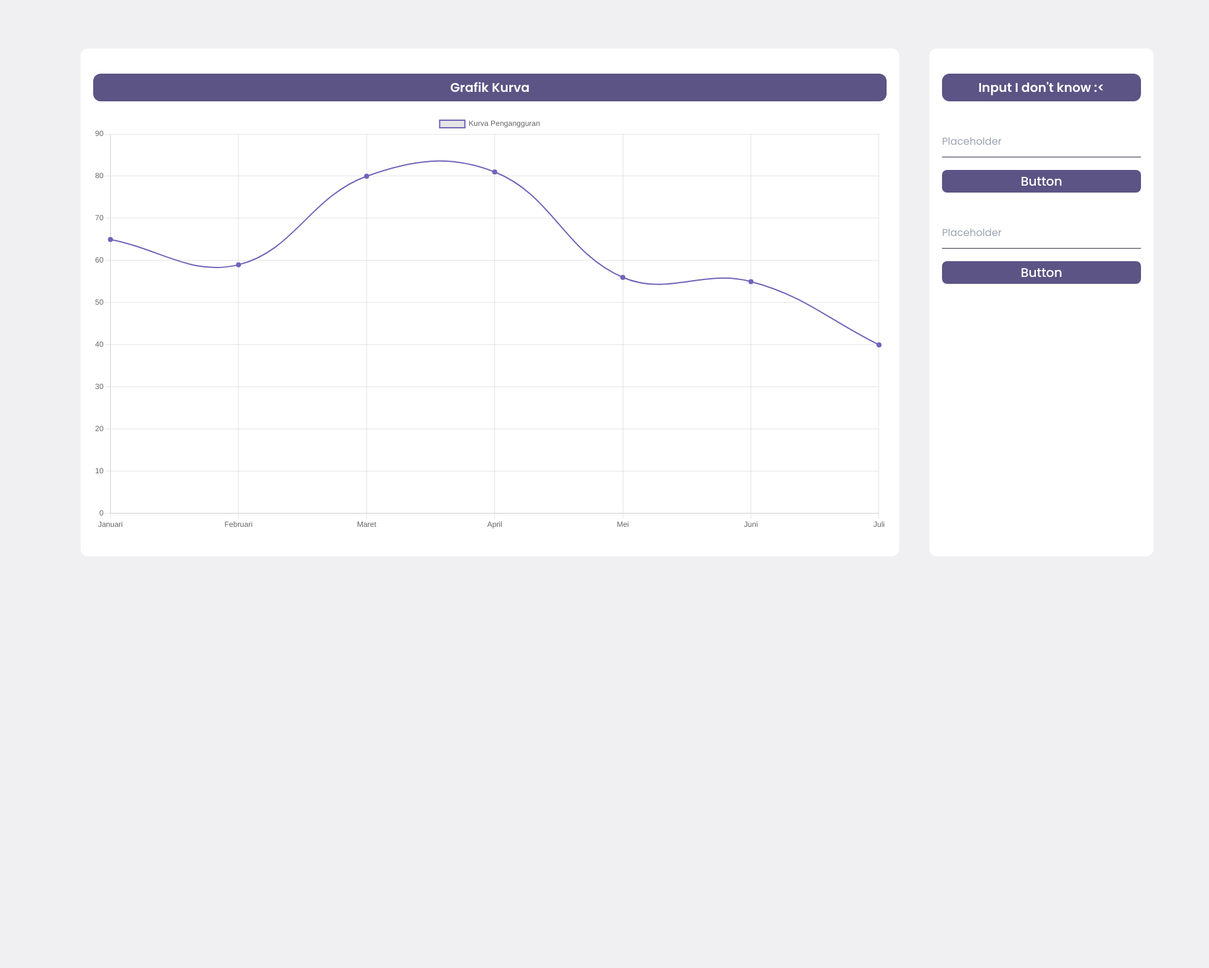
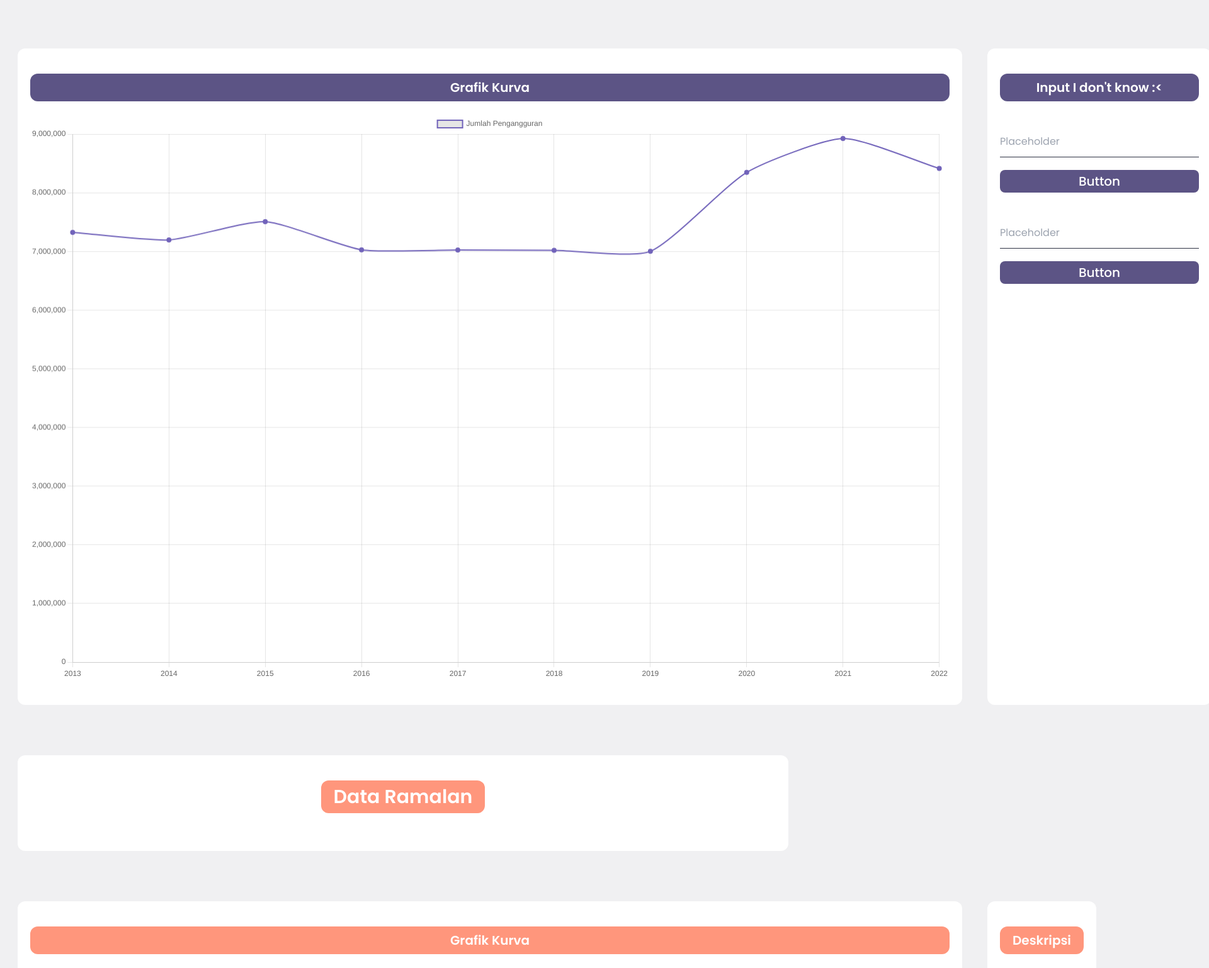
Before and after one commit to Crazykelv/Visualisasi-Prediksi-Pengangguran-Terbuka-Berdasarkan-Umur, a website: page index.html in a window 1280 px wide. Shown: the part 363-1901 px from the top of the page at 63% size, 1920 px wide, since content can reach past the window. Before the commit the page ends 1295 px from the top, so only its background shows below. Drawn offline with nearby package versions, Linux system fonts and the light colour scheme; no server answers.

Commit message:
visualisasi progres 2

```diff
--- a/index.html
+++ b/index.html
@@ -8,25 +8,25 @@
     <script src="https://cdn.jsdelivr.net/npm/chart.js"></script>
     <style>
         @import url('https://fonts.googleapis.com/css2?family=Poppins:ital,wght@0,100;0,200;0,300;0,400;0,500;0,600;0,700;0,800;0,900;1,100;1,200;1,300;1,400;1,500;1,600;1,700;1,800;1,900&display=swap');
+        html{
+        scroll-behavior: smooth;
+        }
         *{
             font-family: "Poppins", sans-serif;
         }
+
         </style>
 </head>
 <body class="bg-[#F0F0F2]">
-    <!-- <div>
-        <span>Data Ramalan</span>
-        <table id="DataRamalan" border="1"></table>
-    </div> -->
+    <div class="mx-7 my-12">
+        <section id="past">
+        <!-- SECTION NAVBAR -->
+    <div class="flex sticky top-20 justify-between px-20 py-5 bg-[#7163BA] text-white font-medium text-2xl rounded-2xl shadow-2xl">
+        <a href="#" class="bg-[#5C5485] px-3 py-1 rounded-md">Peramalan Angka Pengangguran</a>
+        <div class="flex gap-10">
+            <a href="#past" class="bg-[#5C5485] px-3 py-1 rounded-md">Past</a>
+            <a href="#current" class="bg-[#5C5485] px-3 py-1 rounded-md">Current</a>
 
-    <div class="mx-32 my-12">
-
-        <!-- SECTION NAVBAR -->
-    <div class="flex justify-between px-20 py-5 bg-[#7163BA] text-white font-medium text-2xl rounded-2xl shadow-2xl">
-        <h1 class="bg-[#5C5485] px-3 py-1 rounded-md">Peramalan Angka Pengangguran</h1>
-        <div class="flex gap-10">
-            <button class="bg-[#5C5485] px-3 py-1 rounded-md">Current</button>
-            <button class="bg-[#5C5485] px-3 py-1 rounded-md">Past</button>
         </div>
     </div>
         <!-- SECTION NAVBAR -->
@@ -41,10 +41,10 @@
         <!-- SECTION TABLE -->
 
         <!-- SECTION KURVA dan INPUT -->
-        <div class="flex gap-12">
-            <div class="bg-white px-5 py-10 rounded-xl flex flex-col gap-5" style="max-width: 1300px; margin: 0 auto;">
+        <div class="flex gap-10">
+            <div class="bg-white px-5 py-10 rounded-xl flex flex-col gap-5" style="max-width: 1500px; margin: 0 auto;">
                 <h1 class="bg-[#5C5485] px-5 py-2 rounded-xl text-xl font-semibold text-white text-center">Grafik Kurva</h1>
-                <canvas id="myChart" width="1900" height="1000"></canvas> <!-- Area untuk grafik -->
+                <canvas id="chartPengangguran" width="2600" height="1600"></canvas> <!-- Area untuk grafik -->
             </div>
             <div class="bg-white flex flex-col items-center px-5 py-10 gap-10 rounded-xl">
                 <h1 class="bg-[#5C5485] px-5 py-2 rounded-xl text-xl font-semibold text-white text-center w-full">Input I don't know :< </h1>
@@ -61,6 +61,36 @@
             </div>
         </div>
         <!-- SECTION KURVA dan INPUT -->
+    </section>
+        <!-- PAGE 2 -->
+        <!-- PAGE 2 -->
+        <!-- PAGE 2 -->
+        <section id="current">
+    <div class="bg-white my-20 rounded-xl py-10 px-5">
+        <div class="flex flex-col items-center justify-center gap-5">
+            <h1 class="bg-[#FF967C] px-5 py-2 rounded-xl text-3xl font-semibold text-white">Data Ramalan</h1>
+            <table class="border-2 border-[#2D3142] rounded-xl" id="DataRamalan" border="1"></table>
+        </div>
+    </div>
+        <!-- SECTION TABLE -->
+
+        <!-- SECTION KURVA dan INPUT -->
+        <div class="flex gap-10">
+            <div class="bg-white px-5 py-10 rounded-xl flex flex-col gap-5" style="max-width: 1500px; margin: 0 auto;">
+                <h1 class="bg-[#FF967C] px-5 py-2 rounded-xl text-xl font-semibold text-white text-center">Grafik Kurva</h1>
+                <canvas id="chartRamalan" width="2600" height="1600"></canvas> <!-- Area untuk grafik -->
+            </div>
+            <div class="bg-white flex flex-col items-center px-5 py-10 gap-10 rounded-xl">
+                <h1 class="bg-[#FF967C] px-5 py-2 rounded-xl text-xl font-semibold text-white text-center w-full">Deskripsi</h1>
+                <div class="flex flex-col gap-10">
+                <div class="flex flex-col gap-5">
+                    <p class="text-gray-700">Lorem ipsum dolor, sit amet consectetur adipisicing elit. Veniam enim cum dolore in architecto. Aut neque modi saepe ea eligendi quod voluptatibus cupiditate error nobis accusamus rem dolore, nesciunt praesentium? Dolores fugit accusamus atque nobis, facilis quae dolor magni iste, libero aut itaque doloribus, quas sint odit modi earum aperiam.</p>
+                </div>
+            </div>
+            </div>
+        </div>
+        <!-- SECTION KURVA dan INPUT -->
+    </section>
 </div>
 
     <script src="https://cdnjs.cloudflare.com/ajax/libs/xlsx/0.16.9/xlsx.full.min.js"></script>
--- a/script.js
+++ b/script.js
@@ -1,15 +1,49 @@
 // Ini Data Pengangguran Bang
 fetch('data.xlsx')
-    .then(response => response.arrayBuffer())
-    .then(data => {
-        const workbook = XLSX.read(data, { type: 'array', borderWidth: 2 });
-        const sheetName = workbook.SheetNames[5]; // Assuming first sheet
-        const sheet = workbook.Sheets[sheetName];
-        const htmlTable = XLSX.utils.sheet_to_html(sheet);
+  .then((response) => response.arrayBuffer())
+  .then((data) => {
+    const workbook = XLSX.read(data, { type: 'array' });
+    const sheetName = workbook.SheetNames[5]; // Mengambil sheet pertama
+    const sheet = workbook.Sheets[sheetName];
+    const htmlTable = XLSX.utils.sheet_to_html(sheet);
 
-        document.getElementById('DataPengangguran').innerHTML = htmlTable;
-    })
-    .catch(error => console.error('Error fetching the file:', error));
+    // Membuat elemen div untuk manipulasi DOM
+    const tempDiv = document.createElement('div');
+    tempDiv.innerHTML = htmlTable;
+
+    // Mengatur gaya sebaris pada tabel
+    const table = tempDiv.querySelector('table');
+    if (table) {
+      table.style.border = "1px solid black"; // Border hitam pada tabel
+      table.style.width = "100%"; // Lebar penuh
+    }
+
+    // Mengatur gaya sebaris pada semua baris
+    const rows = tempDiv.querySelectorAll('tr');
+    rows.forEach((row) => {
+      row.style.borderBottom = "1px solid black"; // Border bawah hitam pada baris
+    });
+
+    // Mengatur gaya sebaris pada semua sel
+    const cells = tempDiv.querySelectorAll('td, th');
+    cells.forEach((cell) => {
+      cell.style.border = "1px solid black"; // Border hitam pada sel
+      cell.style.padding = "5px"; // Padding
+    });
+
+    // Memberi teks bold pada baris terakhir
+    const boldRows = [0, 1, 2, 13]; // Indeks baris yang ingin kita buat bold
+
+    boldRows.forEach((index) => {
+      if (rows[index]) {
+        rows[index].querySelectorAll('td, th').forEach((cell) => {
+          cell.style.fontWeight = 'bold'; // Menjadikan teks tebal
+        });
+      }
+    });    // Menyisipkan tabel yang sudah bergaya ke dalam DOM
+    document.getElementById('DataPengangguran').innerHTML = tempDiv.innerHTML;
+  })
+  .catch((error) => console.error('Error fetching the file:', error));
 
 
 
@@ -28,21 +62,22 @@ fetch('data.xlsx')
 
 
     // Curve
-    const ctx = document.getElementById('myChart').getContext('2d');
+    const ctx = document.getElementById('chartPengangguran').getContext('2d');
 
     const myChart = new Chart(ctx, {
       type: 'line', // Jenis grafik adalah garis
       data: {
-        labels: ['Januari', 'Februari', 'Maret', 'April', 'Mei', 'Juni', 'Juli'], // Label sumbu x
+        labels: ['2013', '2014', '2015', '2016', '2017', '2018', '2019', '2020', '2021', '2022'], // Label sumbu x
         datasets: [{
-          label: 'Kurva Pengangguran',
-          data: [65, 59, 80, 81, 56, 55, 40], // Data untuk sumbu y
+          label: 'Jumlah Pengangguran',
+          data: [7325914, 7195987, 7507794, 7027973, 7022792, 7018421, 7001610, 8346620, 8924030, 8414042], // Data untuk sumbu y
           borderColor: 'rgba(113, 99, 186, 1)', // Warna garis
           borderWidth: 2, // Lebar garis
           fill: false, // Apakah area di bawah garis akan diisi warna
-          tension: 0.4, // Memberikan kelengkungan pada garis
+          tension: 0.2, // Memberikan kelengkungan pada garis
           pointBackgroundColor: 'rgba(113, 99, 186, 1)', // Warna titik pada garis
         }]
+
       },
       options: {
         scales: {
@@ -52,3 +87,41 @@ fetch('data.xlsx')
         }
       }
     });
+
+    //CHART KEDUA
+    const ctx2 = document.getElementById('chartRamalan').getContext('2d');
+
+    const myChart2 = new Chart(ctx2, {
+      type: 'line', // Jenis grafik adalah garis
+      data: {
+        labels: ['Januari', 'Februari', 'Maret', 'April', 'Mei', 'Juni', 'Juli', 'Agustus'], // Label sumbu x
+        datasets: [
+          {
+          label: 'Kurva Pengangguran',
+          data: [65, 59, 80, 81, 56, 55, 40, 90], // Data untuk sumbu y
+          borderColor: 'rgba(255, 150, 124, 1)', // Warna garis
+          borderWidth: 2, // Lebar garis
+          fill: false, // Apakah area di bawah garis akan diisi warna
+          tension: 0.4, // Memberikan kelengkungan pada garis
+          pointBackgroundColor: 'rgba(255, 150, 124, 1)', // Warna titik pada garis
+        },
+          {
+          label: 'Kurva Tambahan Misal',
+          data: [20, 22, 42, 81, 101, 50, 20, 10], // Data untuk sumbu y
+          borderColor: 'rgba(152, 255, 124, 1)', // Warna garis
+          borderWidth: 2, // Lebar garis
+          fill: false, // Apakah area di bawah garis akan diisi warna
+          tension: 0.4, // Memberikan kelengkungan pada garis
+          pointBackgroundColor: 'rgba(152, 255, 124, 1)', // Warna titik pada garis
+        },
+      ]
+
+      },
+      options: {
+        scales: {
+          y: {
+            beginAtZero: true // Sumbu y dimulai dari nol
+          }
+        }
+      }
+    });
```
Also changed, not shown: src/output.css.
